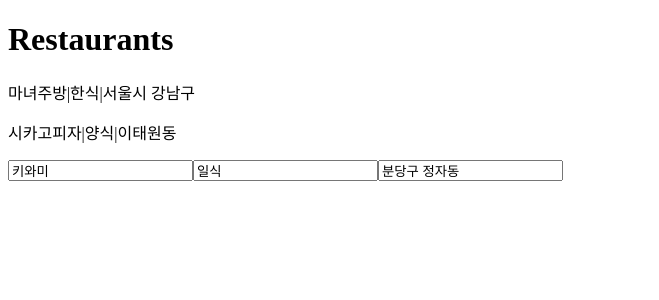
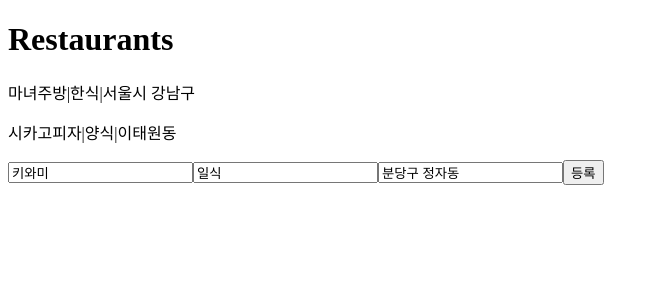
Before and after one commit to CodeSoom/react-week4-assignment-2, a React app: page / in a window 1280 px wide. Shown: the top 300 px of the page, without its empty margins (0-659 px from the left). Built offline with nearby package versions, Linux system fonts and the light colour scheme.

Commit message:
Implement Page

```diff
--- a/src/Page.jsx
+++ b/src/Page.jsx
@@ -1,6 +1,6 @@
 import React from 'react';
 
-export default function Page({ restaurants, restaurant }) {
+export default function Page({ restaurants, restaurant, onClickAdd }) {
   return (
     <div>
       <h1>Restaurants</h1>
@@ -16,6 +16,7 @@ export default function Page({ restaurants, restaurant }) {
       <input type="text" value={restaurant.name} />
       <input type="text" value={restaurant.category} />
       <input type="text" value={restaurant.address} />
+      <button type="button" onClick={onClickAdd}>등록</button>
     </div>
   );
 }
```
